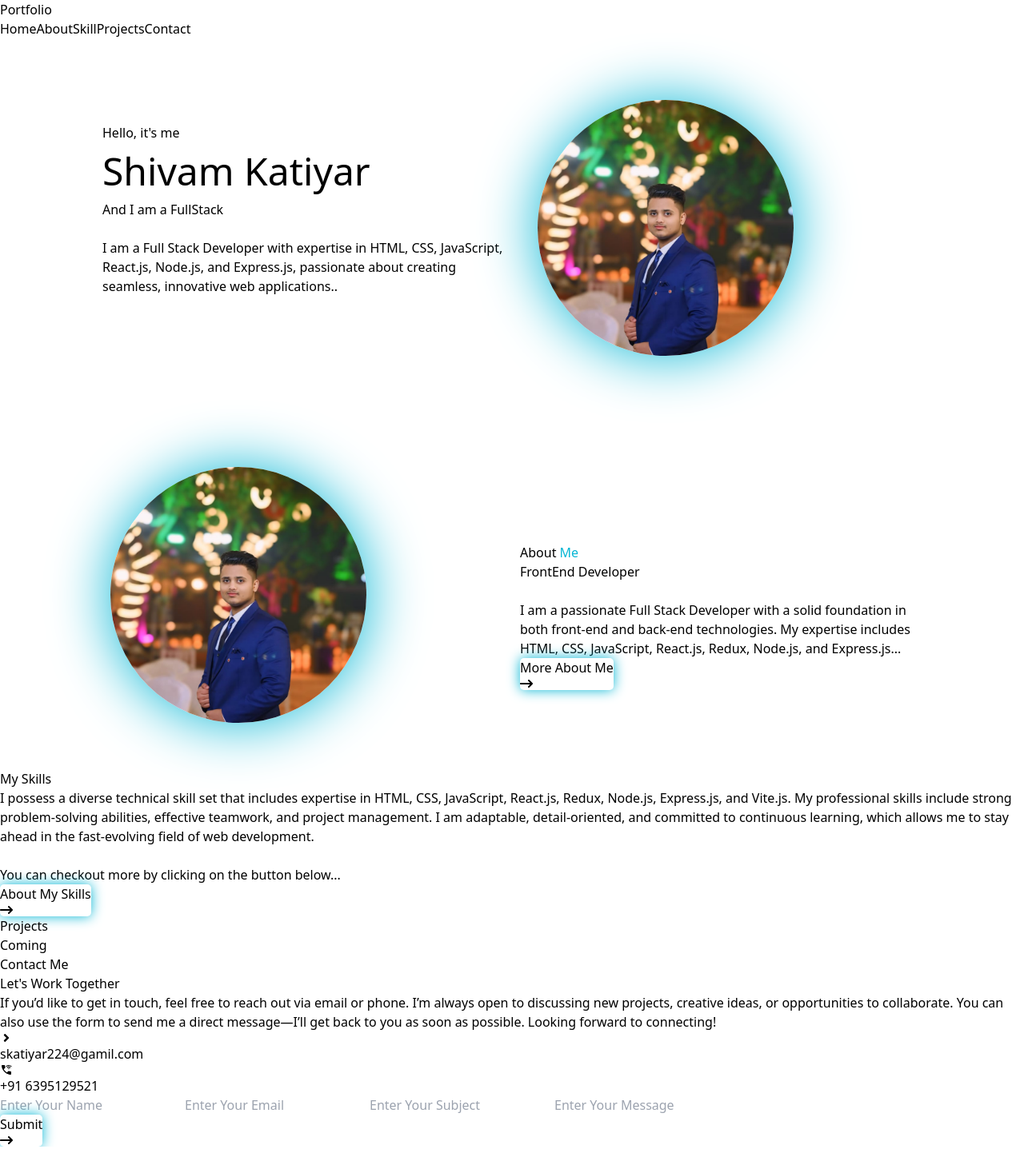
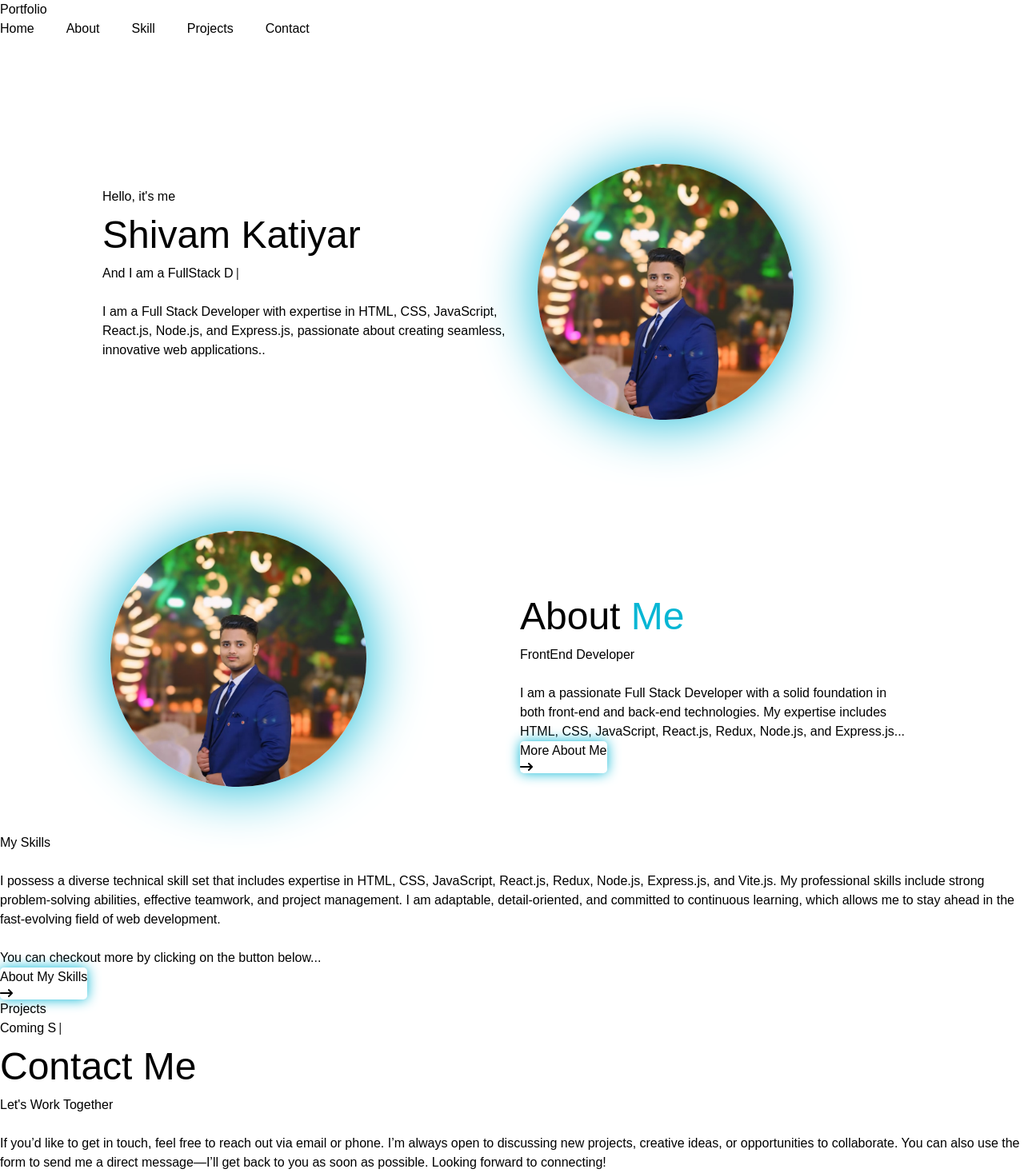
Before and after one commit to skatiyar224/portfolio_website, a React (Vite) app: page / in a window 1280 px wide. Shown: the top 1467 px of the page at 80% size. Before the commit the page ends 1434 px from the top, so only its background shows below. Built offline with nearby package versions, Linux system fonts and the light colour scheme.

Commit message:
Responsiveness part 1

```diff
--- a/src/components/Contact.jsx
+++ b/src/components/Contact.jsx
@@ -2,6 +2,7 @@ import React from "react";
 import Button from "./Button";
 import { FaAngleRight } from "react-icons/fa";
 import { MdWifiCalling3 } from "react-icons/md";
+import '../styles/Contact.css';
 
 function Contact() {
   return (
@@ -11,23 +12,28 @@ function Contact() {
           Contact <span className="text-[#06b6d4]">Me</span>
         </h1>
         <h3 className="text-[1rem] leading-none">Let's Work Together</h3>
-        <div className="mt-3">
+        <div className="mt-3 description">
           <span>
-          If you’d like to get in touch, feel free to reach out via email or phone. I’m always open to discussing new projects, creative ideas, or opportunities to collaborate. You can also use the form to send me a direct message—I’ll get back to you as soon as possible. Looking forward to connecting!
+            If you’d like to get in touch, feel free to reach out via email or
+            phone. I’m always open to discussing new projects, creative ideas,
+            or opportunities to collaborate. You can also use the form to send
+            me a direct message—I’ll get back to you as soon as possible.
+            Looking forward to connecting!
           </span>
         </div>
         <div className="mt-10">
           <p className="text-md pb-1 flex flex-row items-center">
-            <span  className="text-[#2cdfff] text-xl">
+            <span className="text-[#2cdfff] text-xl">
               <FaAngleRight />
             </span>
             skatiyar224@gamil.com
           </p>
           <p className="text-md  pb-1 flex flex-row items-center gap-1">
-            <span  className="text-[#2cdfff] text-md">
-            <MdWifiCalling3 />
+            <span className="text-[#2cdfff] text-md">
+              <MdWifiCalling3 />
             </span>
-            +91 6395129521</p>
+            +91 6395129521
+          </p>
         </div>
       </div>
 
@@ -54,7 +60,7 @@ function Contact() {
               type="text"
               placeholder="Enter Your Message"
             />
-            <Button title = {"Submit"} />
+            <Button title={"Submit"} />
           </form>
         </div>
       </div>
--- a/src/components/Front.jsx
+++ b/src/components/Front.jsx
@@ -6,7 +6,7 @@ import "../styles/Front.css";
 
 function Front() {
   return (
-    <div className="w-full full-page">
+    <div className="w-full full-page front">
       <div className="max-w-[80%] front-container mx-auto flex items-center justify-between">
         <div className=" text-area  mt-[10%]">
           <h3 className="text-[1.7rem] intro-text leading-none">
--- a/src/components/Navbar.jsx
+++ b/src/components/Navbar.jsx
@@ -1,19 +1,44 @@
-import React from "react";
+import React, { useState } from "react";
 import Routing from "../utils/Routing";
+import '../styles/Navbar.css';
+import { CiMenuBurger } from "react-icons/ci";
 
 function Navbar() {
+  const [isMenuOpen, setIsMenuOpen] = useState(false); // State to toggle menu visibility
+
+  const toggleMenu = () => {
+    setIsMenuOpen(!isMenuOpen); // Toggle the menu state
+  };
+
+  const closeMenu = () => {
+    setIsMenuOpen(false); // Close the menu when a link is clicked
+  };
+
   return (
-    <div className="w-full h-20 bg-[#172554]">
-      <div className=" max-w-[80%] h-full mx-auto flex items-center justify-between select-none">
+    <div className="w-full h-20 bg-[#172554] navbar fixed z-10">
+      <div className="max-w-[80%] h-full mx-auto flex items-center justify-between select-none">
         <h2 className="font-bold text-3xl">Portfolio</h2>
-        <div className="links flex gap-10 font-semibold text-md">
+        <div className={`links flex tabbox font-semibold text-md ${isMenuOpen ? "block" : "hidden"} md:flex`}>
           {["Home", "About", "Skill", "Projects", "Contact"].map(
             (elem, index) => (
-              <a>{elem}</a>
+              <a className="tabicons" key={index} onClick={closeMenu}>{elem}</a>
             )
           )}
         </div>
+        <div className="menu md:hidden" onClick={toggleMenu}>
+          <CiMenuBurger className="w-7 h-7 cursor-pointer" />
+        </div>
       </div>
+      {/* Dropdown menu for small screens */}
+      {isMenuOpen && (
+        <div className="dropdown md:hidden">
+          {["Home", "About", "Skill", "Projects", "Contact"].map((elem, index) => (
+            <a className="dropdown-item" key={index} onClick={closeMenu}>
+              {elem}
+            </a>
+          ))}
+        </div>
+      )}
     </div>
   );
 }
--- a/src/components/Skills.jsx
+++ b/src/components/Skills.jsx
@@ -1,24 +1,33 @@
-import React from 'react'
-import Button from './Button'
+import React from "react";
+import Button from "./Button";
+import "../styles/Skills.css";
 
 function Skills() {
   return (
-    <div className='w-full mt-20 pb-4'>
+    <div className="w-full mt-20 pb-4">
       <div className="max-w-[80%] mx-auto text-white">
-            <h3 className='text-[3rem] text-center'>My <span className='text-[#06b6d4]'>Skills</span></h3>
-            <p className='p-3 mt-5'>I possess a diverse technical skill set that includes expertise in HTML, CSS, JavaScript, React.js, Redux, Node.js, Express.js, and Vite.js. My professional skills include strong problem-solving abilities, effective teamwork, and project management. I am adaptable, detail-oriented, and committed to continuous learning, which allows me to stay ahead in the fast-evolving field of web development.
+        <h3 className="text-[3rem] text-center">
+          My <span className="text-[#06b6d4]">Skills</span>
+        </h3>
+        <p className="p-3 mt-5 description">
+          I possess a diverse technical skill set that includes expertise in
+          HTML, CSS, JavaScript, React.js, Redux, Node.js, Express.js, and
+          Vite.js. My professional skills include strong problem-solving
+          abilities, effective teamwork, and project management. I am adaptable,
+          detail-oriented, and committed to continuous learning, which allows me
+          to stay ahead in the fast-evolving field of web development.
           <br />
           <br />
           You can checkout more by clicking on the button below...
         </p>
-            <div className='h-[10vw] flex'>
-              <div className='w-full flex justify-center mt-5'>
-                <Button title = {"About My Skills"} />
+        <div className="h-[10vw] flex">
+          <div className="w-full flex justify-center mt-5">
+            <Button title={"About My Skills"} />
           </div>
         </div>
       </div>
     </div>
-  )
+  );
 }
 
-export default Skills
+export default Skills;
--- a/src/styles/About.css
+++ b/src/styles/About.css
@@ -91,7 +91,7 @@
 }
 
 h1 {
-    font-size: 3rem;
+    font-size: 3rem !important;
 }
 
 /* Adjust h1 size for smaller screens */
@@ -105,9 +105,7 @@ h1 .highlight {
     color: #06b6d4;
 }
 
-h3 {
-    font-size: 1.3rem;
-}
+
 
 /* Adjust h3 size for smaller screens */
 @media (max-width: 768px) {
@@ -180,3 +178,19 @@ button:hover {
     color: #06b6d4;
     transition: color 0.3s ease;
 }
+
+ /*Using custom futura pt book font*/
+ @font-face {
+    font-family: 'MyCustomFont';
+    src: url('../assets/fonts/futura-pt-book.ttf') format('truetype');
+    font-weight: normal;
+    font-style: normal;
+  }
+
+  body {
+    font-family: 'FuturaptbookFont', sans-serif;
+  }
+
+  .description{
+    font-family: "futuraptbookfont",sans-serif;
+  }
--- /dev/null
+++ b/src/styles/Contact.css
@@ -0,0 +1,15 @@
+ /*Using custom futura pt book font*/
+ @font-face {
+    font-family: 'MyCustomFont';
+    src: url('../assets/fonts/futura-pt-book.ttf') format('truetype');
+    font-weight: normal;
+    font-style: normal;
+  }
+
+  body {
+    font-family: 'FuturaptbookFont', sans-serif;
+  }
+
+  .description{
+    font-family: "futuraptbookfont",sans-serif;
+  }
--- a/src/styles/Front.css
+++ b/src/styles/Front.css
@@ -130,3 +130,24 @@
       height: 12em;
     }
   }
+
+  /*Using custom futura pt book font*/
+  @font-face {
+    font-family: 'MyCustomFont';
+    src: url('../assets/fonts/futura-pt-book.ttf') format('truetype');
+    font-weight: normal;
+    font-style: normal;
+  }
+
+  body {
+    font-family: 'FuturaptbookFont', sans-serif;
+  }
+
+  .description{
+    font-family: "futuraptbookfont",sans-serif;
+  }
+
+  /* Make the gap between fixed navbar at the top */
+  .front{
+    padding-top: 5rem;
+  }
--- /dev/null
+++ b/src/styles/Navbar.css
@@ -0,0 +1,50 @@
+ /*Tabicons display settings*/
+ @media (max-width: 768px) {
+    .tabicons{
+        display: flex;
+        margin-left: 15px;
+    }
+    .menu{
+        display: none;
+    }
+  }
+
+  @media (max-width: 480px) {
+    .menu{
+        display: block;
+    }
+    .tabicons{
+        display: none;
+    }
+  }
+
+  @media (max-width: 360px) {
+
+  }
+
+  @media (min-width: 769px) {
+    .tabbox{
+        display: flex;
+        gap: 2.5rem;
+    }
+    .menu{
+        display: none;
+    }
+  }
+
+
+  /* Mobile menu (dropdown) */
+  .dropdown {
+    background-color: #172554;
+    display: flex;
+    flex-direction: column;
+    text-align: center;
+  }
+
+  .dropdown-item {
+    padding: 1rem;
+    border-bottom: 1px solid #fff;
+    font-size: 1.2rem;
+    color: #fff;
+    cursor: pointer;
+  }
--- /dev/null
+++ b/src/styles/Skills.css
@@ -0,0 +1,15 @@
+/*Using custom futura pt book font*/
+@font-face {
+    font-family: 'MyCustomFont';
+    src: url('../assets/fonts/futura-pt-book.ttf') format('truetype');
+    font-weight: normal;
+    font-style: normal;
+  }
+
+  body {
+    font-family: 'FuturaptbookFont', sans-serif;
+  }
+
+  .description{
+    font-family: "futuraptbookfont",sans-serif;
+  }
```
Also changed, not shown: src/assets/fonts/futura-pt-book.ttf (added). Lines whose indentation alone changed are shown as unchanged.
